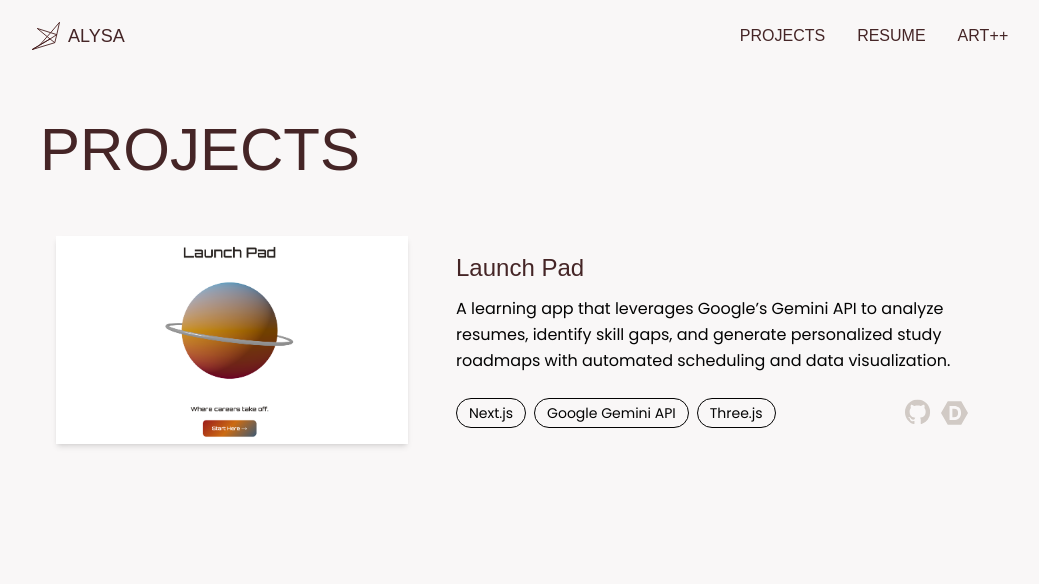
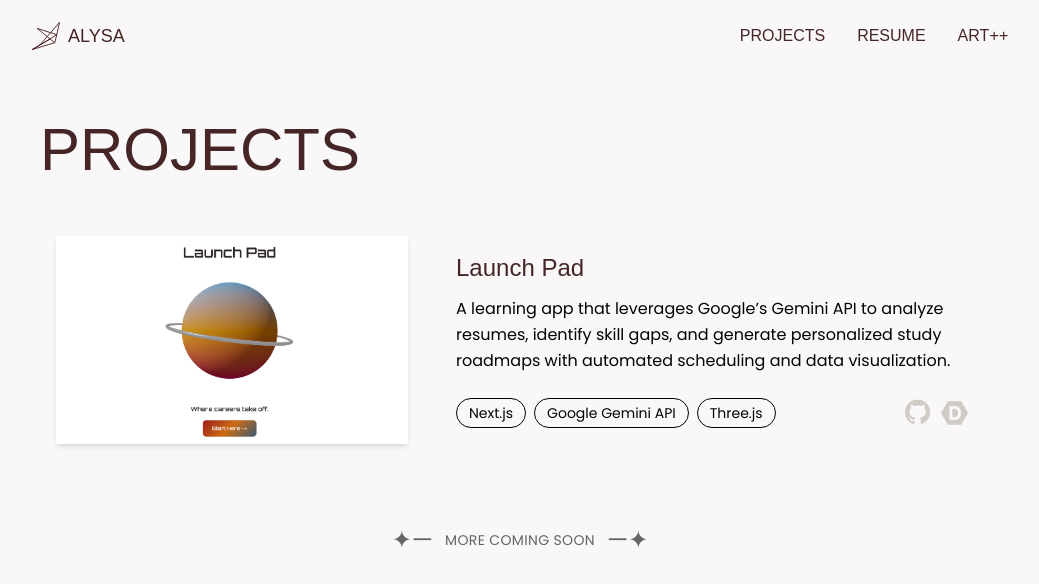
Before and after one commit to llysi/personal-portfolio, a Next.js app: page /projects in a window 1280 px wide. Shown: the top 584 px of the page, without its empty margins (120-1159 px from the left). Built offline with nearby package versions, Linux system fonts and the light colour scheme; a web font is replaced by a local one.

Commit message:
add more coming soon text at bottom

```diff
--- a/src/app/projects/page.tsx
+++ b/src/app/projects/page.tsx
@@ -17,6 +17,15 @@ export default function ProjectsPage() {
                 </div>
 
                 <ProjectGrid projects={projects} layout="single" />
+
+                {/* More to come indicator */}
+                <div className="flex justify-center items-center mt-16 mb-8">
+                    <div className="flex items-center gap-3 text-textcolor/60">
+                        <span className="text-2xl">✦—</span>
+                        <span className="text-sm font-medium uppercase tracking-wide">more coming soon</span>
+                        <span className="text-2xl">—✦</span>
+                    </div>
+                </div>
             </div>
         </div>
     );
```
